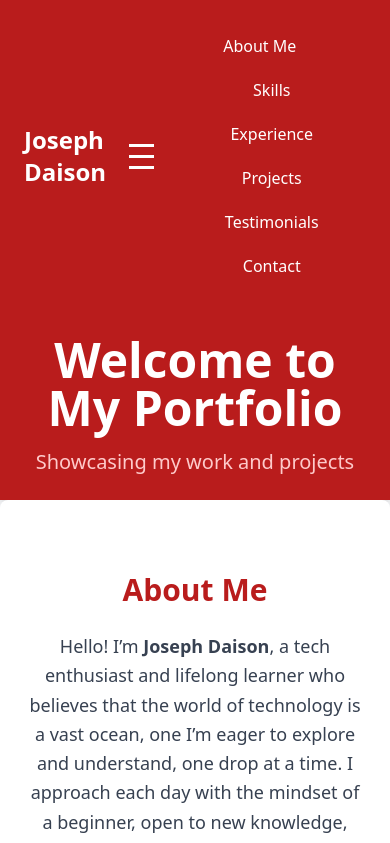
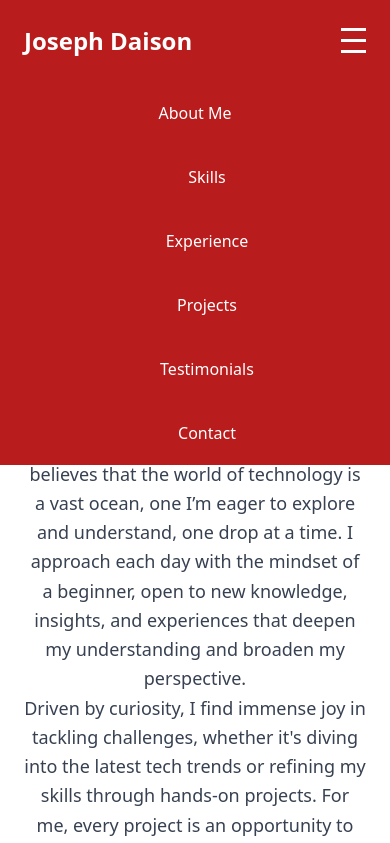
Before and after one commit to JoE7289ee/josephdaison.github.io, a plain HTML site: page index.html in a window 390 px wide. Both pictures are taken after a click on the element 353 px from the left and 40 px from the top of the page. Shown: the top 843 px of the page. Drawn offline with nearby package versions, Linux system fonts and the light colour scheme.

Commit message:
another one

```diff
--- a/index.html
+++ b/index.html
@@ -67,6 +67,12 @@
                 display: none;
                 flex-direction: column;
                 width: 100%;
+                position: absolute;
+                top: 100%;
+                left: 0;
+                background-color: #b91c1c; /* Same as header background */
+                z-index: 10;
+                overflow: hidden;
             }
             .nav-links.active {
                 display: flex;
@@ -74,6 +80,12 @@
             .nav-links li {
                 text-align: center;
                 padding: 10px 0;
+                margin: 0;
+            }
+            .nav-links a {
+                padding: 10px 0;
+                display: block;
+                width: 100%;
             }
         }
     </style>
@@ -81,7 +93,7 @@
 <body class="bg-gray-100 text-gray-900">
     <!-- Header section with navigation -->
     <header class="bg-red-700 shadow-lg fade-in">
-        <nav class="container mx-auto p-6 flex justify-between items-center">
+        <nav class="container mx-auto p-6 flex justify-between items-center relative">
             <div class="text-2xl font-bold text-white">Joseph Daison</div>
             <div class="hamburger">
                 <div></div>
```
